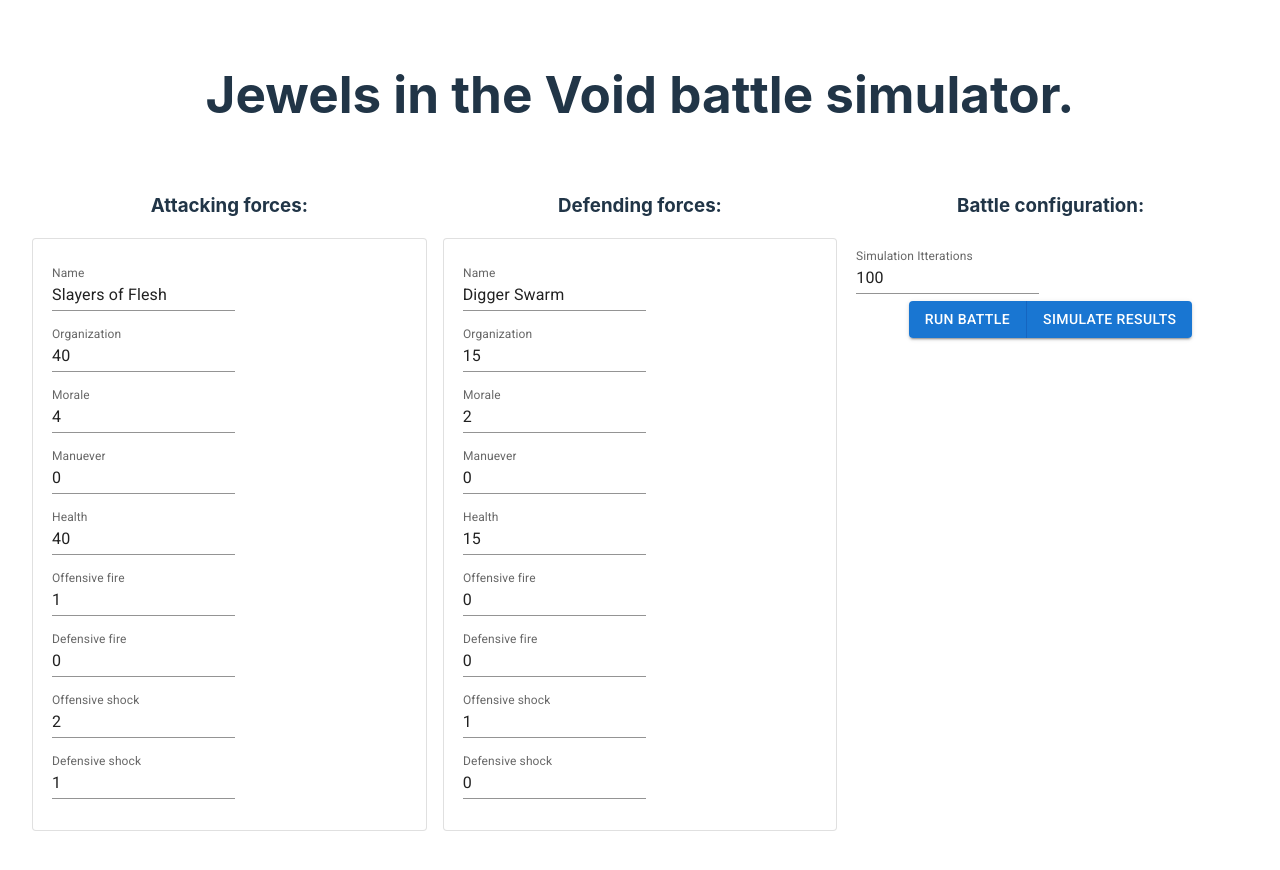
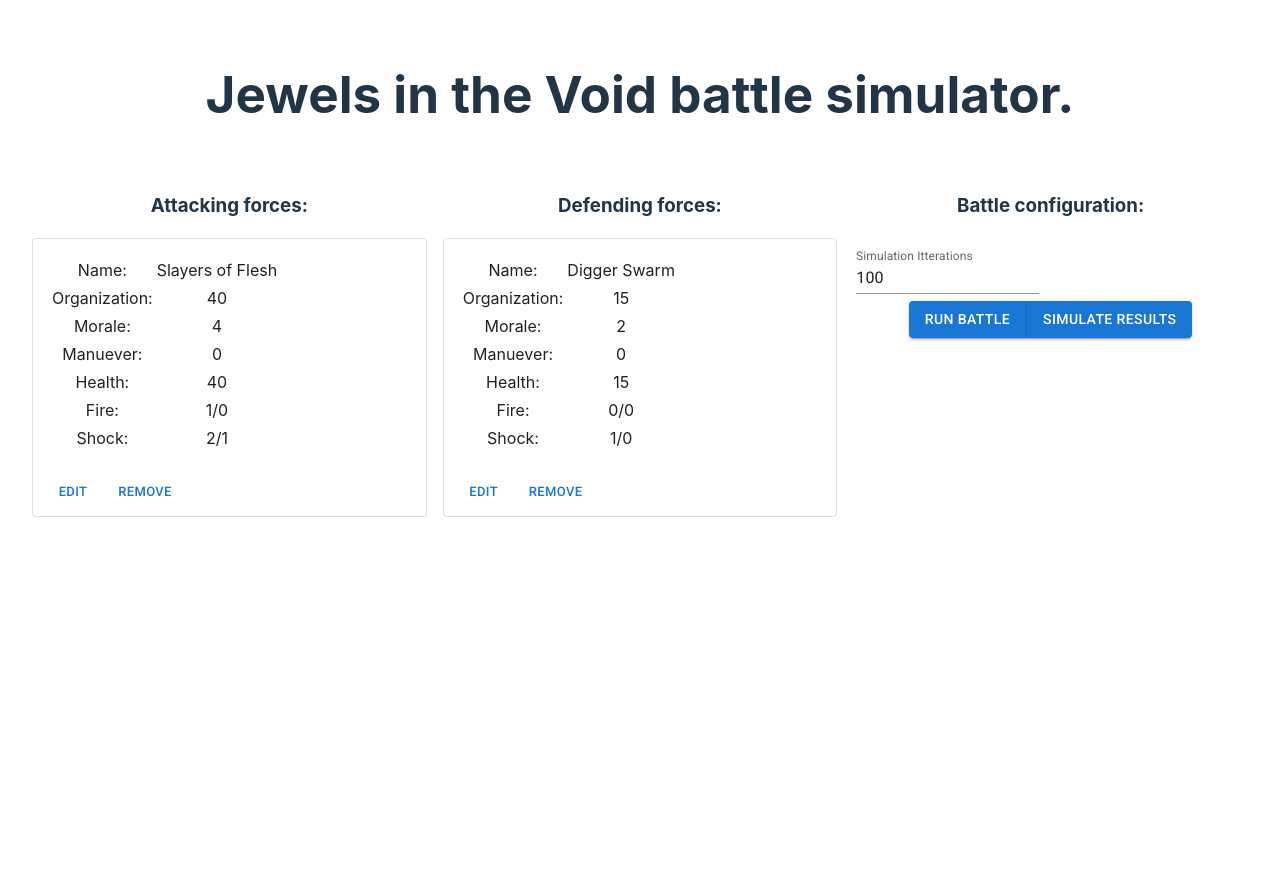
Before and after one commit to JurijsRafalskis/jewels-in-the-void-battle-calculator, a React (Vite) app: page / in a window 1280 px wide. Shown: the top 870 px of the page. After the commit the page ends 800 px from the top, so only its background shows below. Built offline with nearby package versions, Linux system fonts and the light colour scheme.

Commit message:
Created Edit form for army cards.

```diff
--- a/src/App.tsx
+++ b/src/App.tsx
@@ -2,7 +2,7 @@ import { useState } from 'react'
 import './App.css'
 import { IBattleConfiguration } from './model/BattleConfiguration'
 import { IUnit } from './model/armyComposition/Unit'
-import { ArmyEditor } from './components/ArmyEditor';
+import ArmyCardList from './components/ArmyCardList';
 import { DefaultAttackerComposition, DefaultDefenderComposition, DefaultConfig } from './constants/initializationValues';
 import { ConfigurationEditor } from './components/ConfigurationEditor';
 import Button from '@mui/material/Button';
@@ -29,20 +29,20 @@ function App() {
         <Grid size={4}>
           <div className="AttackerArmyEditorDiv">
             <label><h3>Attacking forces:</h3></label>
-            <ArmyEditor units={attackerArmy} onChange={units => { }} />
+            <ArmyCardList units={attackerArmy} onChange={setAttackerArmy} />
           </div>
         </Grid>
         <Grid size={4}>
         <div className="DefenderArmyEditorDiv">
           <label><h3>Defending forces:</h3></label>
-          <ArmyEditor units={defenderArmy} onChange={units => { }} />
+          <ArmyCardList units={defenderArmy} onChange={(newUnits) => setDefenderArmy(newUnits)} />
         </div>
         </Grid>
         <Grid size={4}>
         <div className="ConfigPanelDiv">
           <label><h3>Battle configuration:</h3></label>
           <div className="ConfigPanelEditorDiv">
-            <ConfigurationEditor config={calculatorConfiguration} onChange={newConfig => { }} />
+            <ConfigurationEditor config={calculatorConfiguration} onChange={setConfiguration} />
           </div>
           <div className="ControlsDiv">
           <ButtonGroup variant="contained">
--- /dev/null
+++ b/src/components/ArmyCardList.tsx
@@ -0,0 +1,33 @@
+import React from 'react';
+import { IUnit } from '../model/armyComposition/Unit';
+import UnitCard from './UnitCard';
+
+export interface ArmyCardListProps {
+  units: IUnit[];
+  onChange(unitProps: IUnit[]): void;
+}
+
+function ArmyCardList(props: ArmyCardListProps) {
+    return (
+      <div>
+        {props.units.map((unit, index) => (
+          <UnitCard key={unit.Title + index} unit={unit} onChange={(newUnit) =>
+            {
+              /*This feels like very dirty hack - to reuse same function for removal and changed values. Probably should rewrite. */
+              let newUnits:IUnit[] = [];
+              if(newUnit){
+                newUnits = props.units.map((u, i) =>
+                  i != index ? u : newUnit
+                );
+              }
+              else{
+                newUnits = props.units.filter((u, i) => i != index);
+              }
+              props.onChange(newUnits);  //TODO: Check if we can directly manipulate this list, or we need to deep clone?
+            }} />
+        ))}
+      </div>
+    );
+}
+
+export default ArmyCardList;
--- a/src/components/ArmyEditor.tsx
+++ /dev/null
@@ -1,20 +0,0 @@
-import React from 'react';
-import { IUnit } from '../model/armyComposition/Unit';
-import { UnitEditor } from './UnitEditor';
-
-export interface ArmyEditorProps {
-  units: IUnit[];
-  onChange(unitProps: IUnit): void;
-}
-
-export class ArmyEditor extends React.Component<ArmyEditorProps> {
-  render() {
-    return (
-      <div>
-        {this.props.units.map((unit, index) => (
-          <UnitEditor key={unit.Title + index} unit={unit} onChange={() => { }} />
-        ))}
-      </div>
-    );
-  }
-}
--- /dev/null
+++ b/src/components/UnitCard.tsx
@@ -0,0 +1,73 @@
+import React, { useState } from 'react';
+import { IUnit } from '../model/armyComposition/Unit';
+import Card from '@mui/material/Card';
+import CardContent from '@mui/material/CardContent';
+import CardActions from '@mui/material/CardActions';
+import Button from '@mui/material/Button';
+import Modal from '@mui/material/Modal';
+import UnitEditForm from "./UnitEditForm";
+import DialogTitle from '@mui/material/DialogTitle';
+import Dialog from '@mui/material/Dialog';
+
+export interface UnitCardProps {
+    unit: IUnit;
+    onChange(unitProps: IUnit | null): void;
+}
+
+function UnitCard(props: UnitCardProps) {
+    const [editModalOpen, setEditModalOpen] = useState(false);
+    return (
+        <Card variant="outlined">
+            <CardContent>
+                <div>
+                    <table>
+                        <tbody>
+                            <tr>
+                                <td>Name: </td>
+                                <td>{props.unit.Title}</td>
+                            </tr>
+                            <tr>
+                                <td>Organization: </td>
+                                <td>{props.unit.Health}</td>
+                            </tr>
+                            <tr>
+                                <td>Morale: </td>
+                                <td>{props.unit.Morale}</td>
+                            </tr>
+                            <tr>
+                                <td>Manuever: </td>
+                                <td>{props.unit.Maneuver}</td>
+                            </tr>
+                            <tr>
+                                <td>Health: </td>
+                                <td>{props.unit.Health}</td>
+                            </tr>
+                            <tr>
+                                <td>Fire: </td>
+                                <td>{props.unit.FireBonus.Offensive}/{props.unit.FireBonus.Defensive}</td>
+                            </tr>
+                            <tr>
+                                <td>Shock: </td>
+                                <td>{props.unit.ShockBonus.Offensive}/{props.unit.ShockBonus.Defensive}</td>
+                            </tr>
+                        </tbody>
+                    </table>
+                </div>
+            </CardContent>
+            <CardActions>
+                <Button size="small" onClick={() => setEditModalOpen(true)}>Edit</Button>
+                <Dialog open={editModalOpen}>
+                    <UnitEditForm
+                        unit={props.unit}
+                        onCancel={() => setEditModalOpen(false)}
+                        onSave={(newUnit: IUnit) => { setEditModalOpen(false); props.onChange(newUnit); }}
+                    />
+                </Dialog>
+                {/*This feels like very dirty hack - to reuse same function for removal and changed values. Probably should rewrite. */}
+                <Button size="small" onClick={() => props.onChange(null)}>Remove</Button>
+            </CardActions>
+        </Card>
+    );
+}
+
+export default UnitCard;
--- a/src/components/UnitEditor.tsx
+++ b/src/components/UnitEditForm.tsx
@@ -1,17 +1,20 @@
-import React from 'react';
+import React, { useState } from 'react';
 import { IUnit } from '../model/armyComposition/Unit';
 import Card from '@mui/material/Card';
 import CardContent from '@mui/material/CardContent';
-import TextField from '@mui/material/TextField';
+import CardActions from '@mui/material/CardActions';
+import { TextField } from '@mui/material';
+import { CreateEmptyUnit} from "../constants/initializationValues";
+import Button from '@mui/material/Button';
 
-
-export interface UnitEditorProps {
-    unit: IUnit;
-    onChange(unitProps: IUnit): void;
+export interface UnitFormProps {
+    unit?: IUnit;
+    onSave(newUnitValues: IUnit): void;
+    onCancel(): void;
 }
 
-export class UnitEditor extends React.Component<UnitEditorProps> {
-    render() {
+function UnitEditForm(props:UnitFormProps) {
+        const [currentUnit, setCurrentUnit] = useState(props.unit ? structuredClone(props.unit) : CreateEmptyUnit()); //TODO - Deep copy?
         return (
             <Card variant="outlined">
                 <CardContent>
@@ -25,14 +28,8 @@ export class UnitEditor extends React.Component<UnitEditorProps> {
                                             margin="dense"
                                             label="Name"
                                             variant="standard"
-                                            value={this.props.unit.Title}
-                                            onChange={
-                                                (v) =>{
-                                                    let newUnit = this.props.unit;
-                                                    newUnit.Title = v.target.value;
-                                                    this.props.onChange(newUnit);
-                                                }
-                                            }
+                                            defaultValue={currentUnit.Title}
+                                            onChange={v => {currentUnit.Title = v.currentTarget.value; setCurrentUnit(currentUnit)}}
                                         />
                                     </td>
                                 </tr>
@@ -41,12 +38,11 @@ export class UnitEditor extends React.Component<UnitEditorProps> {
                                         <TextField
                                             size="small"
                                             type="number"
-                                            /*slotProps={{input:{ type: 'number'}}}*/
                                             margin="dense"
                                             label="Organization"
                                             variant="standard"
-                                            value={this.props.unit.Health}
-                                            onChange={()=>{}}
+                                            defaultValue={currentUnit.Health}
+                                            onChange={v => {currentUnit.Health = parseInt(v.currentTarget.value); setCurrentUnit(currentUnit)}}
                                         />
                                     </td>
                                 </tr>
@@ -54,10 +50,12 @@ export class UnitEditor extends React.Component<UnitEditorProps> {
                                     <td>
                                         <TextField
                                             size="small"
+                                            type="number"
                                             margin="dense"
                                             label="Morale"
                                             variant="standard"
-                                            value={this.props.unit.Morale}
+                                            defaultValue={currentUnit.Morale}
+                                            onChange={v => {currentUnit.Morale = parseInt(v.currentTarget.value); setCurrentUnit(currentUnit)}}
                                         />
                                     </td>
                                 </tr>
@@ -65,10 +63,12 @@ export class UnitEditor extends React.Component<UnitEditorProps> {
                                     <td>
                                         <TextField
                                             size="small"
+                                            type="number"
                                             margin="dense"
-                                            label="Manuever"
+                                            label="Maneuver"
                                             variant="standard"
-                                            value={this.props.unit.Maneuver}
+                                            defaultValue={currentUnit.Maneuver}
+                                            onChange={v => {currentUnit.Maneuver = parseInt(v.currentTarget.value); setCurrentUnit(currentUnit)}}
                                         />
                                     </td>
                                 </tr>
@@ -76,10 +76,12 @@ export class UnitEditor extends React.Component<UnitEditorProps> {
                                     <td>
                                         <TextField
                                             size="small"
+                                            type="number"
                                             margin="dense"
                                             label="Health"
                                             variant="standard"
-                                            value={this.props.unit.Health}
+                                            defaultValue={currentUnit.Health}
+                                            onChange={v => {currentUnit.Health = parseInt(v.currentTarget.value); setCurrentUnit(currentUnit)}}
                                         />
                                     </td>
                                 </tr>
@@ -87,10 +89,12 @@ export class UnitEditor extends React.Component<UnitEditorProps> {
                                     <td>
                                         <TextField
                                             size="small"
+                                            type="number"
                                             margin="dense"
                                             label="Offensive fire"
                                             variant="standard"
-                                            value={this.props.unit.FireBonus.Offensive}
+                                            defaultValue={currentUnit.FireBonus.Offensive}
+                                            onChange={v => {currentUnit.FireBonus.Offensive = parseInt(v.currentTarget.value); setCurrentUnit(currentUnit)}}
                                         />
                                     </td>
                                 </tr>
@@ -98,10 +102,12 @@ export class UnitEditor extends React.Component<UnitEditorProps> {
                                     <td>
                                         <TextField
                                             size="small"
+                                            type="number"
                                             margin="dense"
                                             label="Defensive fire"
                                             variant="standard"
-                                            value={this.props.unit.FireBonus.Defensive}
+                                            defaultValue={currentUnit.FireBonus.Defensive}
+                                            onChange={v => {currentUnit.FireBonus.Defensive = parseInt(v.currentTarget.value); setCurrentUnit(currentUnit)}}
                                         />
                                     </td>
                                 </tr>
@@ -112,7 +118,8 @@ export class UnitEditor extends React.Component<UnitEditorProps> {
                                             margin="dense"
                                             label="Offensive shock"
                                             variant="standard"
-                                            value={this.props.unit.ShockBonus.Offensive}
+                                            defaultValue={currentUnit.ShockBonus.Offensive}
+                                            onChange={v => {currentUnit.ShockBonus.Offensive = parseInt(v.currentTarget.value); setCurrentUnit(currentUnit)}}
                                         />
                                     </td>
                                 </tr>
@@ -123,7 +130,8 @@ export class UnitEditor extends React.Component<UnitEditorProps> {
                                             margin="dense"
                                             label="Defensive shock"
                                             variant="standard"
-                                            value={this.props.unit.ShockBonus.Defensive}
+                                            defaultValue={currentUnit.ShockBonus.Defensive}
+                                            onChange={v => {currentUnit.ShockBonus.Defensive = parseInt(v.currentTarget.value); setCurrentUnit(currentUnit)}}
                                         />
                                     </td>
                                 </tr>
@@ -131,7 +139,12 @@ export class UnitEditor extends React.Component<UnitEditorProps> {
                         </table>
                     </div>
                 </CardContent>
+                <CardActions>
+                    <Button size="small" onClick={() => props.onSave(currentUnit)}>Save</Button>
+                    <Button size="small" onClick={props.onCancel}>Close</Button>
+                </CardActions>
             </Card>
         );
-    }
 }
+
+export default UnitEditForm;
```
Also changed, not shown: src/constants/initializationValues.tsx (+20 -0 lines).
